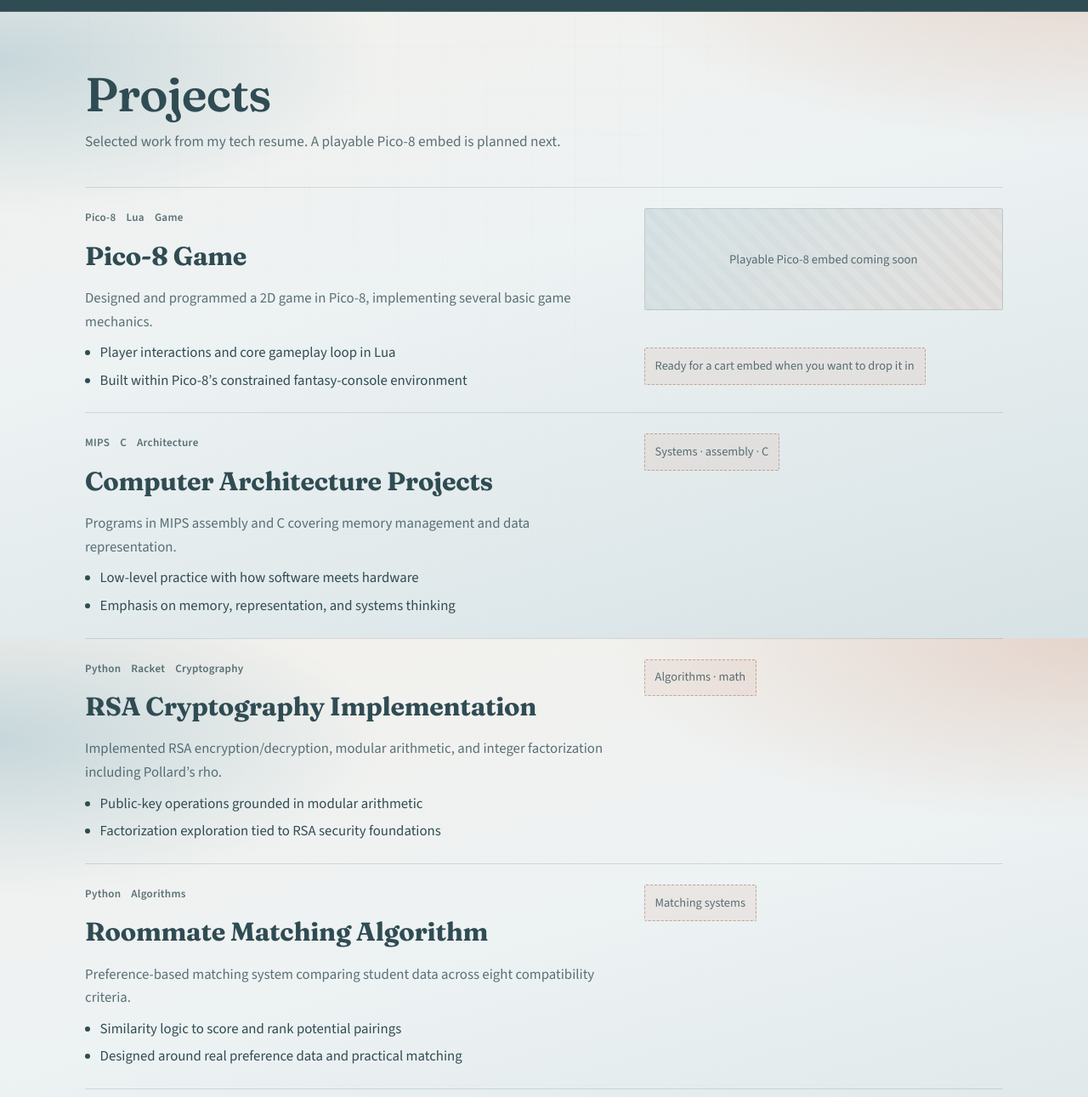
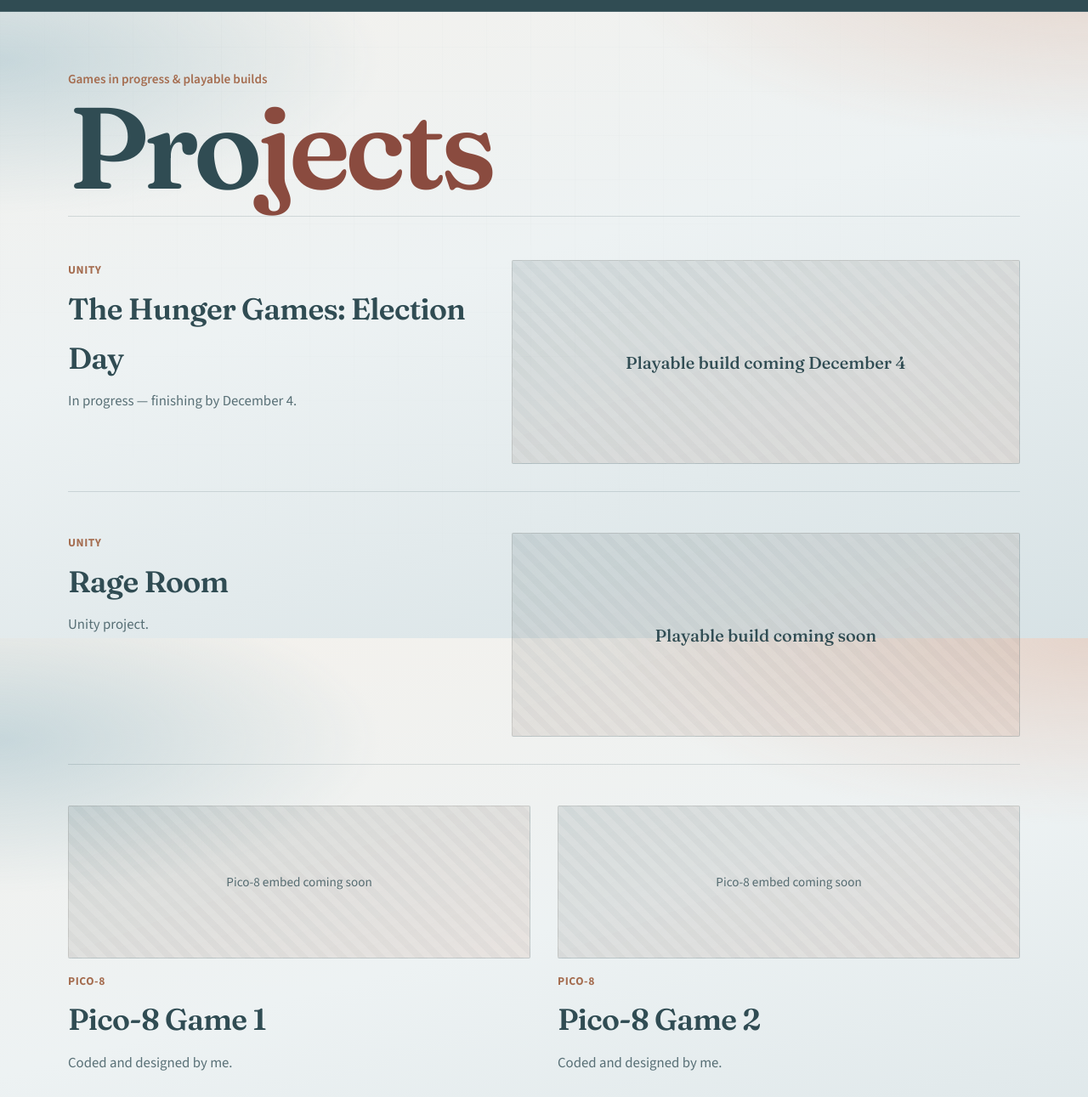
Before and after one commit to SophiaGroom/SophiaGroom.github.io, a plain HTML site: page projects.html in a window 1280 px wide. Shown: the part 49-1340 px from the top of the page at 85% size. Drawn offline with nearby package versions, Linux system fonts and the light colour scheme.

Commit message:
Rework projects page into a game showcase
Replace resume-style listings with a bolder Projects title, Unity
features for Hunger Games and Rage Room, and two Pico-8 play slots.

Co-authored-by: SophiaGroom <SophiaGroom@users.noreply.github.com>

```diff
--- a/projects.html
+++ b/projects.html
@@ -4,11 +4,11 @@
     <meta charset="UTF-8">
     <meta name="viewport" content="width=device-width, initial-scale=1.0">
     <title>Projects · Sophia Groom</title>
-    <meta name="description" content="Projects by Sophia Groom — Pico-8 game, computer architecture, RSA cryptography, and a roommate matching algorithm.">
+    <meta name="description" content="Games by Sophia Groom — Unity and Pico-8 projects you can play.">
     <link rel="preconnect" href="https://fonts.googleapis.com">
     <link rel="preconnect" href="https://fonts.gstatic.com" crossorigin>
     <link href="https://fonts.googleapis.com/css2?family=Fraunces:opsz,wght@9..144,500;9..144,600;9..144,700&family=Source+Sans+3:wght@400;500;600;700&display=swap" rel="stylesheet">
-    <link rel="stylesheet" href="styles.css?v=20261119">
+    <link rel="stylesheet" href="styles.css?v=20261119e">
 </head>
 <body>
     <header class="site-header">
@@ -25,75 +25,60 @@
         </nav>
     </header>
 
-    <main class="page">
-        <header class="page-intro reveal">
-            <h1>Projects</h1>
-            <p>Selected work from my tech resume. A playable Pico-8 embed is planned next.</p>
+    <main class="page projects-page">
+        <header class="projects-hero reveal">
+            <p class="projects-kicker">Games in progress &amp; playable builds</p>
+            <h1 class="projects-title">
+                <span>Pro</span><span>jects</span>
+            </h1>
         </header>
 
-        <section class="project-list" aria-label="Selected projects">
-            <article class="project reveal" id="pico8-game">
-                <div>
-                    <p class="project-meta"><span>Pico-8</span><span>Lua</span><span>Game</span></p>
-                    <h2>Pico-8 Game</h2>
-                    <p>Designed and programmed a 2D game in Pico-8, implementing several basic game mechanics.</p>
-                    <ul>
-                        <li>Player interactions and core gameplay loop in Lua</li>
-                        <li>Built within Pico-8’s constrained fantasy-console environment</li>
-                    </ul>
+        <section class="game-stack" aria-label="Games">
+            <article class="game-feature reveal" id="hunger-games">
+                <div class="game-copy">
+                    <p class="game-engine">Unity</p>
+                    <h2>The Hunger Games: Election Day</h2>
+                    <p class="game-blurb">In progress — finishing by December 4.</p>
                 </div>
-                <div class="project-aside">
-                    <div class="play-slot" data-play-slot="pico8">
-                        Playable Pico-8 embed coming soon
-                    </div>
-                    <p class="play-note">Ready for a cart embed when you want to drop it in</p>
+                <div class="play-slot play-slot-lg" data-play-slot="unity-hunger-games">
+                    Playable build coming December 4
                 </div>
             </article>
 
-            <article class="project reveal" id="architecture">
-                <div>
-                    <p class="project-meta"><span>MIPS</span><span>C</span><span>Architecture</span></p>
-                    <h2>Computer Architecture Projects</h2>
-                    <p>Programs in MIPS assembly and C covering memory management and data representation.</p>
-                    <ul>
-                        <li>Low-level practice with how software meets hardware</li>
-                        <li>Emphasis on memory, representation, and systems thinking</li>
-                    </ul>
+            <article class="game-feature reveal" id="rage-room">
+                <div class="game-copy">
+                    <p class="game-engine">Unity</p>
+                    <h2>Rage Room</h2>
+                    <p class="game-blurb">Unity project.</p>
                 </div>
-                <div class="project-aside">
-                    <p class="play-note">Systems · assembly · C</p>
+                <div class="play-slot play-slot-lg" data-play-slot="unity-rage-room">
+                    Playable build coming soon
                 </div>
             </article>
 
-            <article class="project reveal" id="rsa">
-                <div>
-                    <p class="project-meta"><span>Python</span><span>Racket</span><span>Cryptography</span></p>
-                    <h2>RSA Cryptography Implementation</h2>
-                    <p>Implemented RSA encryption/decryption, modular arithmetic, and integer factorization including Pollard’s rho.</p>
-                    <ul>
-                        <li>Public-key operations grounded in modular arithmetic</li>
-                        <li>Factorization exploration tied to RSA security foundations</li>
-                    </ul>
+            <div class="pico-pair" aria-label="Pico-8 games">
+                <article class="game-card reveal" id="pico8-game-1">
+                    <div class="play-slot" data-play-slot="pico8-1">
+                        Pico-8 embed coming soon
                     </div>
-                <div class="project-aside">
-                    <p class="play-note">Algorithms · math</p>
+                    <div class="game-copy">
+                        <p class="game-engine">Pico-8</p>
+                        <h2>Pico-8 Game 1</h2>
+                        <p class="game-blurb">Coded and designed by me.</p>
                     </div>
                 </article>
 
-            <article class="project reveal" id="roommate-matching">
-                <div>
-                    <p class="project-meta"><span>Python</span><span>Algorithms</span></p>
-                    <h2>Roommate Matching Algorithm</h2>
-                    <p>Preference-based matching system comparing student data across eight compatibility criteria.</p>
-                    <ul>
-                        <li>Similarity logic to score and rank potential pairings</li>
-                        <li>Designed around real preference data and practical matching</li>
-                    </ul>
+                <article class="game-card reveal" id="pico8-game-2">
+                    <div class="play-slot" data-play-slot="pico8-2">
+                        Pico-8 embed coming soon
                     </div>
-                <div class="project-aside">
-                    <p class="play-note">Matching systems</p>
+                    <div class="game-copy">
+                        <p class="game-engine">Pico-8</p>
+                        <h2>Pico-8 Game 2</h2>
+                        <p class="game-blurb">Coded and designed by me.</p>
                     </div>
                 </article>
+            </div>
         </section>
     </main>
 
--- a/styles.css
+++ b/styles.css
@@ -402,78 +402,97 @@ main {
   max-width: 36rem;
 }
 
-.project-list {
-  display: grid;
-  gap: 0;
+.projects-page {
+  width: min(1120px, calc(100% - 2.2rem));
 }
 
-.project {
-  display: grid;
-  grid-template-columns: minmax(0, 1.5fr) minmax(0, 1fr);
-  gap: 1.2rem 1.5rem;
-  padding: 1.5rem 0;
-  border-top: 1px solid var(--line);
-}
-
-.project:last-child {
+.projects-hero {
+  margin-bottom: clamp(2rem, 5vw, 3.2rem);
+  padding-bottom: 1.4rem;
   border-bottom: 1px solid var(--line);
 }
 
-.project-meta {
-  display: flex;
-  flex-wrap: wrap;
-  gap: 0.45rem 0.75rem;
+.projects-kicker {
   margin: 0 0 0.55rem;
   font-family: var(--font-body);
-  font-size: 0.82rem;
+  font-size: 0.95rem;
   font-weight: 600;
-  letter-spacing: 0.02em;
-  text-transform: none;
   color: var(--clay);
 }
 
-.project p {
-  margin: 0 0 0.55rem;
-  color: var(--text-muted);
+.projects-title {
+  margin: 0;
+  font-family: var(--font-display);
+  font-size: clamp(4rem, 14vw, 8.5rem);
+  font-weight: 600;
+  font-optical-sizing: auto;
+  line-height: 0.86;
+  letter-spacing: -0.045em;
+  color: var(--slate);
 }
 
-.project ul {
-  margin: 0.4rem 0 0;
-  padding-left: 1.1rem;
-  color: var(--text-soft);
+.projects-title span:last-child {
+  color: var(--brick);
 }
 
-.project li + li {
-  margin-top: 0.3rem;
+.game-stack {
+  display: grid;
+  gap: clamp(2rem, 5vw, 3rem);
 }
 
-.project-aside {
-  display: flex;
-  flex-direction: column;
-  justify-content: space-between;
-  gap: 1rem;
-  align-items: flex-start;
+.game-feature {
+  display: grid;
+  grid-template-columns: minmax(0, 0.9fr) minmax(0, 1.1fr);
+  gap: clamp(1rem, 3vw, 2rem);
+  align-items: stretch;
+  padding-bottom: clamp(1.5rem, 3vw, 2rem);
+  border-bottom: 1px solid var(--line);
 }
 
-.play-note {
-  display: inline-flex;
-  align-items: center;
-  gap: 0.45rem;
-  padding: 0.55rem 0.75rem;
-  border: 1px dashed rgba(165, 109, 80, 0.55);
-  border-radius: var(--radius);
-  color: var(--brick);
-  font-size: 0.9rem;
-  background: rgba(216, 177, 158, 0.18);
+.game-copy h2,
+.project h2 {
+  margin: 0 0 0.45rem;
+  font-family: var(--font-display);
+  font-size: clamp(1.55rem, 3vw, 2.2rem);
+  font-weight: 600;
+  letter-spacing: -0.02em;
+  color: var(--slate);
+}
+
+.game-engine {
+  margin: 0 0 0.4rem;
+  font-family: var(--font-body);
+  font-size: 0.85rem;
+  font-weight: 700;
+  letter-spacing: 0.04em;
+  text-transform: uppercase;
+  color: var(--clay);
+}
+
+.game-blurb {
+  margin: 0;
+  color: var(--text-muted);
+  font-size: 1.05rem;
+}
+
+.pico-pair {
+  display: grid;
+  grid-template-columns: repeat(2, minmax(0, 1fr));
+  gap: clamp(1.2rem, 3vw, 2rem);
+}
+
+.game-card {
+  display: grid;
+  gap: 0.9rem;
 }
 
 .play-slot {
   width: 100%;
-  min-height: 120px;
+  min-height: 180px;
   border: 1px solid var(--line);
   border-radius: var(--radius);
   background:
-    linear-gradient(135deg, rgba(194, 212, 217, 0.55), rgba(216, 177, 158, 0.2)),
+    linear-gradient(160deg, rgba(48, 76, 83, 0.12), rgba(216, 177, 158, 0.22)),
     repeating-linear-gradient(
       45deg,
       rgba(48, 76, 83, 0.04) 0 8px,
@@ -482,9 +501,16 @@ main {
   display: grid;
   place-items: center;
   text-align: center;
-  padding: 1rem;
+  padding: 1.2rem;
   color: var(--text-muted);
-  font-size: 0.92rem;
+  font-size: 0.95rem;
+}
+
+.play-slot-lg {
+  min-height: 240px;
+  font-family: var(--font-display);
+  font-size: clamp(1.05rem, 2vw, 1.25rem);
+  color: var(--slate);
 }
 
 .contact-layout {
@@ -687,8 +713,13 @@ main {
 
 @media (max-width: 860px) {
   .contact-layout,
-  .project {
+  .game-feature,
+  .pico-pair {
     grid-template-columns: 1fr;
+  }
+
+  .projects-title {
+    font-size: clamp(3.4rem, 18vw, 5.5rem);
   }
 }
 
```
Lines whose indentation alone changed are shown as unchanged.
